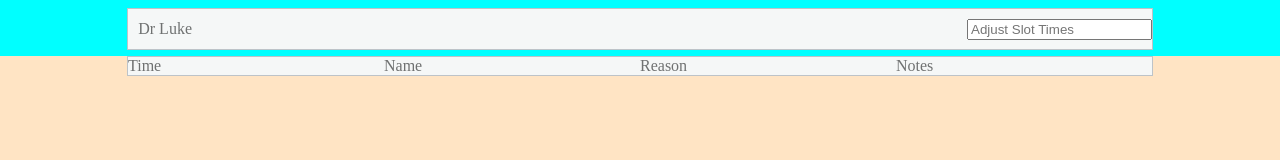
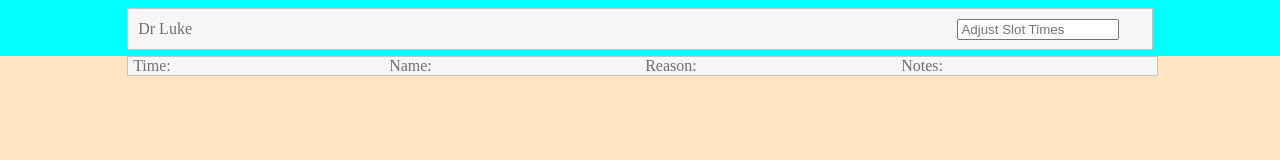
Before and after one commit to AutumnRogue/EmisProjectJS, a plain HTML site: page index.html in a window 1280 px wide. Shown: the top 160 px of the page. Drawn offline with Linux system fonts and the light colour scheme.

Commit message:
basecopyv1.1

```diff
--- a/index.css
+++ b/index.css
@@ -25,14 +25,14 @@ body {
 }
 
 #doctor {
-    width: 85%;
+    width: 80%;
     display: flex;
     padding-left: 1%;
     color: #6F7171;
 }
 
 #headerTime {
-    widows: 50%;
+    width:15%;
     display: flex;
 }
 
@@ -54,10 +54,12 @@ body {
     width: 80vw;
     color: #6F7171;
     margin: 0;
+    padding-left: 0.5%;
 
 }
 
 .rowSpacing {
+
     display: flex;
     width: 25%;
 }
--- a/index.html
+++ b/index.html
@@ -19,10 +19,10 @@
     <div id='container'>
             <div>
                 <div class = 'rowClass'>
-                    <div class ='rowSpacing'>Time</div>
-                    <div class ='rowSpacing'>Name</div>
-                    <div class ='rowSpacing'>Reason</div>
-                    <div class ='rowSpacing'>Notes</div>
+                    <div class ='rowSpacing'>Time:</div>
+                    <div class ='rowSpacing'>Name:</div>
+                    <div class ='rowSpacing'>Reason:</div>
+                    <div class ='rowSpacing'>Notes:</div>
                 </div>
             </div>
             <div id="myGrid""></div>
--- a/index.js
+++ b/index.js
@@ -8,8 +8,8 @@ let notesInput
 headerTime.addEventListener('keypress',(e)=>{
     if(e.code === 'Enter'){
     minutes = Number(document.getElementById('headerTime').value)
-    console.log(minutes)
-    headerTime.innerHTML = ''
+
+    //forloop to pop goes here
 
    makeGrid()
 
```
